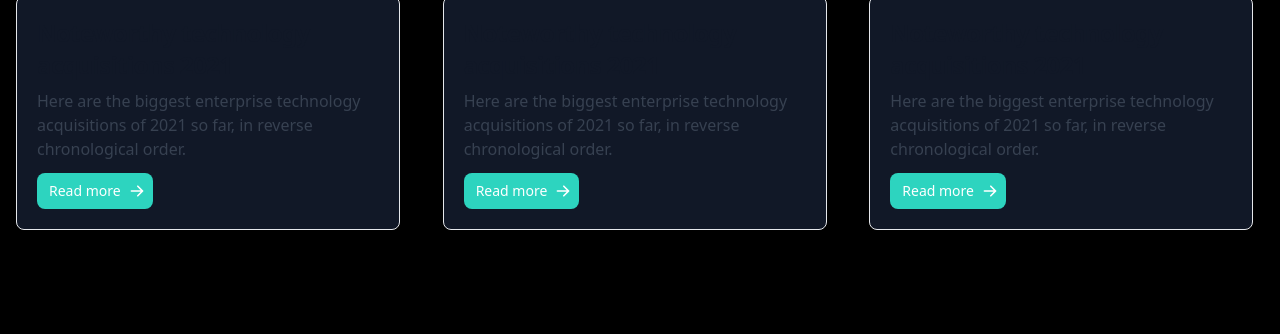
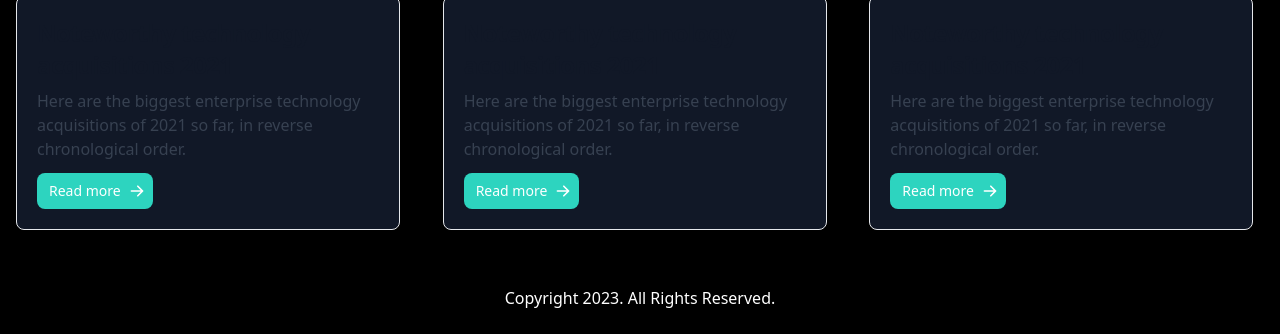
Before and after one commit to Adeyemidev/Portfolio, a website: page project/index.html in a window 1280 px wide. Shown: the part 624-958 px from the top of the page. Before the commit the page ends 870 px from the top, so only its background shows below. Drawn offline with nearby package versions, Linux system fonts and the light colour scheme.

Commit message:
Update index.html
added copyright

```diff
--- a/project/index.html
+++ b/project/index.html
@@ -235,7 +235,7 @@
 
 
         </div></div>
-
+    <div class="text-white text-center mt-10 mb-6 ">Copyright 2023. All Rights Reserved.</div>
 
 <script src="https://cdn.tailwindcss.com"></script>
 </body>
```
